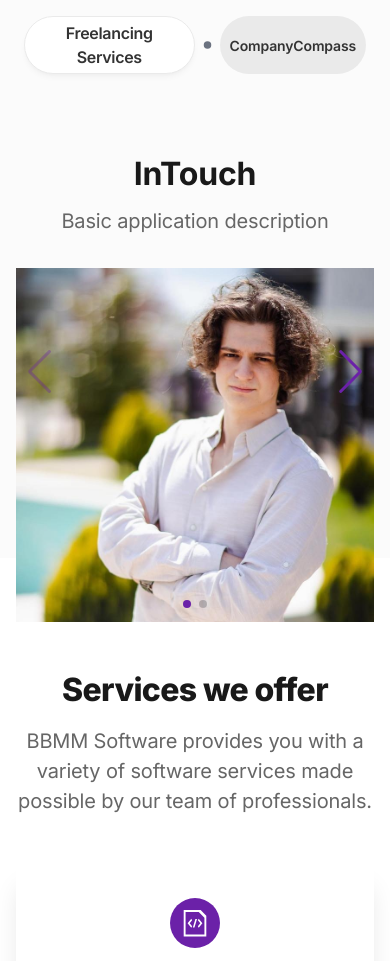
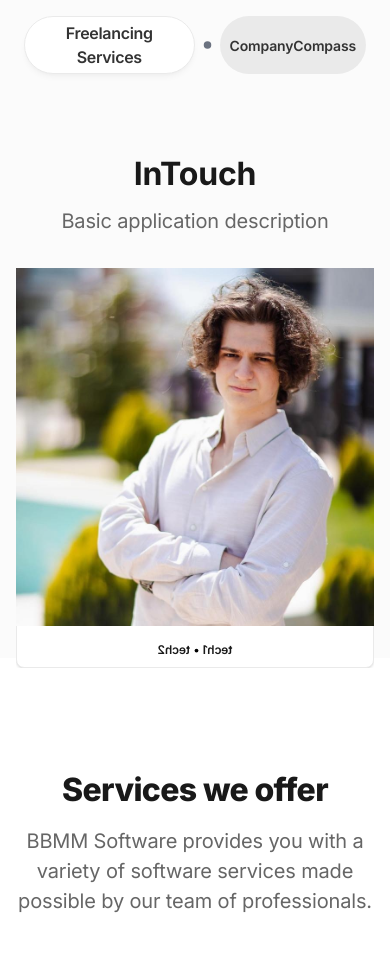
Before and after one commit to BBMM-Software/bbmm-portal, a Next.js app: page / in a window 390 px wide. Shown: the part 916-1877 px from the top of the page. Built offline with nearby package versions, Linux system fonts and the light colour scheme.

Commit message:
mobile modifications

```diff
--- a/components/features.tsx
+++ b/components/features.tsx
@@ -1,12 +1,12 @@
 "use client";
 
-import Testimonials from "@/public/images/testimonial.jpg";
 import { Transition } from "@headlessui/react";
-import Image from "next/image";
+import Image, { StaticImageData } from "next/image";
 import { useEffect, useRef, useState } from "react";
-import { FaClipboardList, FaUpload, FaCheck } from "react-icons/fa";
+import { MdTimer } from "react-icons/md";
 import { EffectFlip, Navigation, Pagination } from "swiper/modules";
 import { Swiper, SwiperSlide } from "swiper/react";
+import Testimonial from "@/public/images/testimonial.jpg";
 
 const TABS_TEXTS = [
 	"Duis aute irure dolor in reprehenderit in voluptate velit esse cillum dolore pariatur. Excepteur sint occaecat cupidatat non proident, sunt in culpa.",
@@ -16,7 +16,7 @@ const TABS_TEXTS = [
 interface Project {
 	title: string; // Project Name
 	description: string; // Project Description
-	gifs: Array<string>; // gifs
+	gifs: Array<StaticImageData>; // gifs
 	dev: {
 		time: string; // dev time
 		request: Array<string>; // what did the client requested
@@ -30,7 +30,7 @@ const PROJECTS: Project[] = [
 	{
 		title: "InTouch",
 		description: "Basic application description",
-		gifs: [" ", " "],
+		gifs: [Testimonial, Testimonial],
 		dev: {
 			time: "2 days",
 			request: ["An application that can do X Stuff"],
@@ -42,7 +42,7 @@ const PROJECTS: Project[] = [
 	{
 		title: "Abys Product Showcase",
 		description: "The website showcases an interactive 3D model of Abys's outdoor advertising product: a bike.",
-		gifs: [" ", " "],
+		gifs: [Testimonial, Testimonial],
 		dev: {
 			time: "1 week",
 			request: ["3D model of a bike with displays on each side", "the model should be spinning by default, and interactive", "background with  moving vertexes animation"],
@@ -55,8 +55,6 @@ const PROJECTS: Project[] = [
 
 export default function Features() {
 	const [tab, setTab] = useState<number>(1);
-	const [tabContent, setTabContent] = useState(TABS_TEXTS[0]);
-	const [project, setProject] = useState<Project>(PROJECTS[0]);
 
 	const tabs = useRef<HTMLDivElement>(null);
 
@@ -64,14 +62,13 @@ export default function Features() {
 		if (tabs.current && tabs.current.parentElement) tabs.current.parentElement.style.height = `${tabs.current.clientHeight}px`;
 	};
 
-	const handleChangeTab = (index: number) => {
-		setTab(index);
-		setTabContent(TABS_TEXTS[index - 1]);
-	};
-
 	useEffect(() => {
 		heightFix();
 	}, []);
+
+	const isMobile = () => {
+		return window.innerWidth < 640;
+	};
 
 	return (
 		<section className="relative">
@@ -88,7 +85,7 @@ export default function Features() {
 							<a
 								onClick={(e) => {
 									e.preventDefault();
-									handleChangeTab(1);
+									setTab(1);
 								}}
 								className={`cursor-pointer bg-gray-200 hover:bg-white hover:border hover:border-gray-200 text-gray-800 font-semibold rounded-full mx-2 px-2.5 py-0.5 rounded inline-flex items-center justify-center ${
 									tab === 1
@@ -104,7 +101,7 @@ export default function Features() {
 							<a
 								onClick={(e) => {
 									e.preventDefault();
-									handleChangeTab(2);
+									setTab(2);
 								}}
 								className={`cursor-pointer bg-gray-200 hover:bg-white hover:border hover:border-gray-200 text-gray-800 font-semibold rounded-full mx-2 px-2.5 py-0.5 rounded inline-flex items-center justify-center ${
 									tab === 2 ? "bg-white shadow-md border border-gray-200 hover:shadow-lg px-3.5 py-1 text-base" : "bg-gray-200 border-transparent text-sm"
@@ -117,7 +114,7 @@ export default function Features() {
 
 					{/* Section content */}
 					{/* Tabs items */}
-					<div className="transition-all" style={{ height: "500px" }}>
+					<div className="transition-all" style={{ height: "600px" }}>
 						<div className="relative">
 							<div ref={tabs}>
 								{/* Item 1 */}
@@ -136,8 +133,8 @@ export default function Features() {
 								>
 									<Swiper
 										modules={[Navigation, Pagination]}
-										navigation={true}
-										pagination={true}
+										navigation={isMobile() ? false : true}
+										pagination={isMobile() ? false : true}
 										color="purple-500"
 										spaceBetween={50}
 										slidesPerView={1}
@@ -146,7 +143,7 @@ export default function Features() {
 										className="m-0 swiper"
 									>
 										{PROJECTS.map((project, index) => (
-											<SwiperSlide key={index} style={{ height: "500px" }}>
+											<SwiperSlide key={index} style={{ minHeight: "500px" }}>
 												<div className="w-full grid grid-cols-12 mt-8">
 													<div className="xs:col-span-12 sm:col-span-4 sm:col-start-2 flex sm:mt-16 xs:text-center sm:text-start" data-aos="fade-right">
 														<div className="mb-8 w-full">
@@ -161,7 +158,6 @@ export default function Features() {
 															effect="flip"
 															allowTouchMove={false}
 															onClick={(swiper) => {
-																console.log("Sunt aici bos", swiper.activeIndex);
 																if (swiper.isEnd) {
 																	swiper.slideTo(0, 500);
 																} else {
@@ -169,29 +165,29 @@ export default function Features() {
 																}
 															}}
 														>
-															<SwiperSlide className="shadow-none">
-																<div className="flex justify-center items-center">
-																	<Image src={Testimonials} width={400} alt="Features bg" />
-																</div>
-															</SwiperSlide>
-															<SwiperSlide>
-																<div className="flex justify-center items-center">
-																	<Image src={Testimonials} width={400} alt="Features bg" />
-																</div>
-															</SwiperSlide>
+															{project.gifs.map((gif) => (
+																<SwiperSlide className="shadow-none">
+																	<div className="flex justify-center items-center">
+																		<Image src={gif} width={400} alt="Features bg" />
+																	</div>
+																</SwiperSlide>
+															))}
+
 															<SwiperSlide>
 																<div className="flex justify-center items-center">
 																	<div
 																		style={{ width: "400px", height: "400px" }}
 																		className="bg-white border border-gray-200 rounded-lg shadow relative text-base font-semibold"
 																	>
-																		<div className="absolute top-1 right-1 text-xs">Duration: {project.dev.time}</div>
+																		<div className="absolute top-1 right-1 text-xs flex items-center">
+																			<MdTimer fontSize={18} />: {project.dev.time}
+																		</div>
 																		<div className="p-5">
 																			<div className="my-4 text-sm">Client Requirements:</div>
 																			<div className="my-2">
 																				<ul className="list-disc ms-2 text-xs">
-																					{project.dev.request.map((req) => (
-																						<li>{req}</li>
+																					{project.dev.request.map((request) => (
+																						<li>{request}</li>
 																					))}
 																				</ul>
 																			</div>
@@ -201,8 +197,8 @@ export default function Features() {
 																					<div className="text-sm mt-4">Provided Data:</div>
 																					<div className="my-2">
 																						<ul className="list-disc ms-2 text-xs">
-																							{project.dev.provided.map((prov) => (
-																								<li>{prov}</li>
+																							{project.dev.provided.map((provided) => (
+																								<li>{provided}</li>
 																							))}
 																						</ul>
 																					</div>
@@ -212,8 +208,8 @@ export default function Features() {
 																			<div className="my-4 text-sm">What we delivered:</div>
 																			<div className="my-4">
 																				<ul className="list-disc ms-2 text-xs">
-																					{project.dev.delivered.map((deliv) => (
-																						<li>{deliv}</li>
+																					{project.dev.delivered.map((delivered) => (
+																						<li>{delivered}</li>
 																					))}
 																				</ul>
 																			</div>
@@ -271,7 +267,7 @@ export default function Features() {
 											</div>
 										</div>
 										<div className="xs:col-span-12 sm:col-span-7 flex justify-center items-center">
-											<Image src={Testimonials} width={400} alt="Features bg" />
+											<Image src={Testimonial} width={400} alt="Features bg" />
 										</div>
 									</div>
 								</Transition>
```
